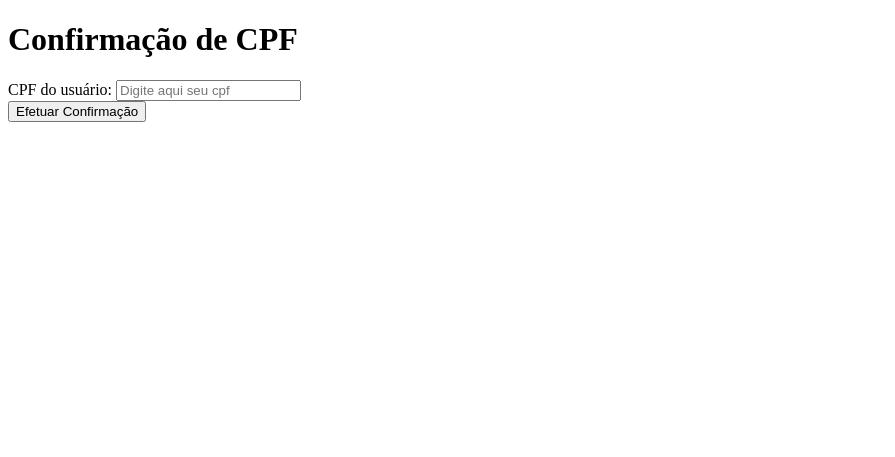
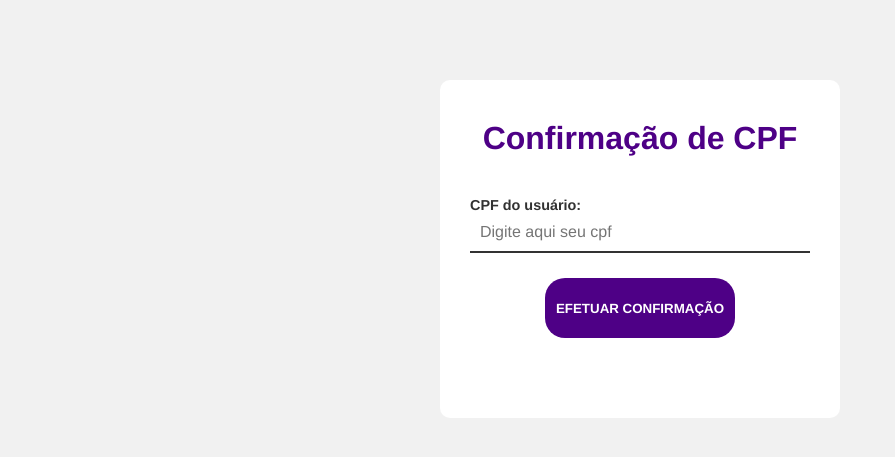
Before and after one commit to Deyvisu/PROJETO-FINAL, a Flask app: a page that uses Projeto Final/templates/ConfirmaçãoCPFAlterar.html in a window 1280 px wide. Shown: the top 457 px of the page, without its empty margins (0-895 px from the left). Run offline with Flask 2, Linux system fonts and the light colour scheme; some libraries are stand-ins or nearby versions.

Commit message:
Update ConfirmaçãoCPFAlterar.html

```diff
--- a/Projeto Final/templates/ConfirmaçãoCPFAlterar.html
+++ b/Projeto Final/templates/ConfirmaçãoCPFAlterar.html
@@ -4,9 +4,11 @@
 <head>
     <meta charset="UTF-8">
     <title>Confirmação de CPF</title>
+    <link rel="stylesheet" type="text/css" href="{{ url_for('static',filename='css/style.css')}}">
 </head>
 
 <body>
+    <div id="confirmacao-cpfalterar">
     <h1>Confirmação de CPF</h1>
     <script>
         function doSomething() {
@@ -18,12 +20,10 @@
         <div>
             <label> CPF do usuário: </label>
             <input type="text" name="cpfConfirmação" placeholder="Digite aqui seu cpf" value="{{request.form['cpfConfirmação']}}">
-
-        </div>
-        <div>
-            <button type="submit">Efetuar Confirmação</button>
+            <button type="submit" class="botaoConfirmacao"> Efetuar Confirmação</button>
         </div>
     </form>
+
 </body>
 
 </html>
```
